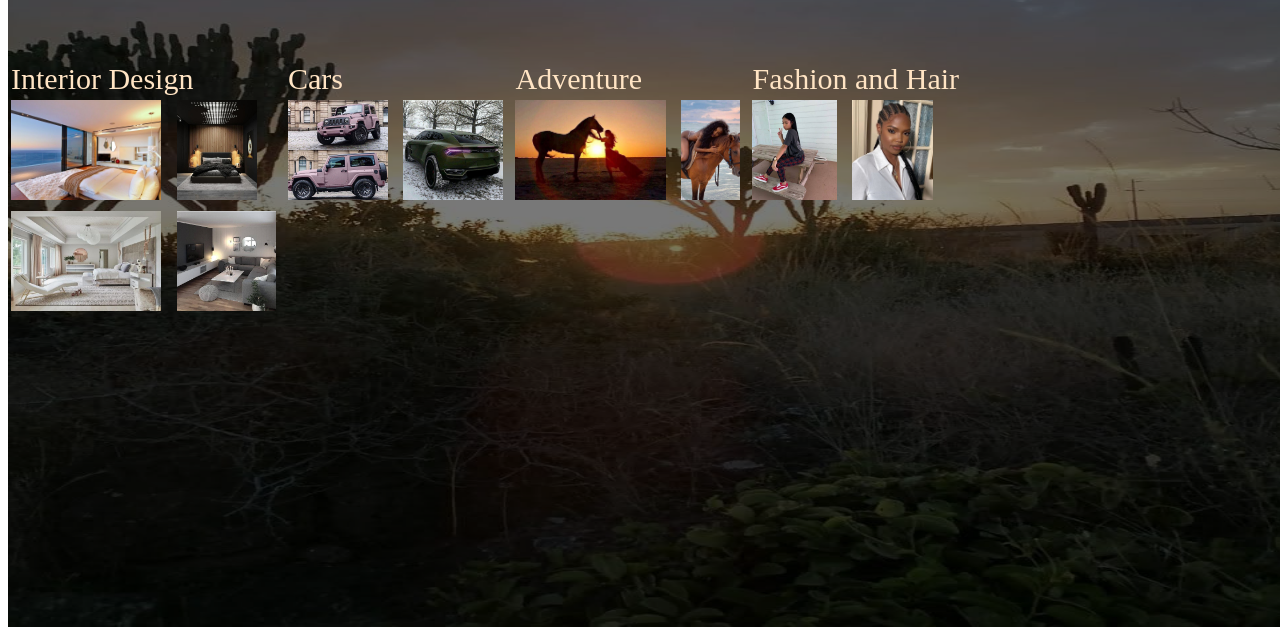
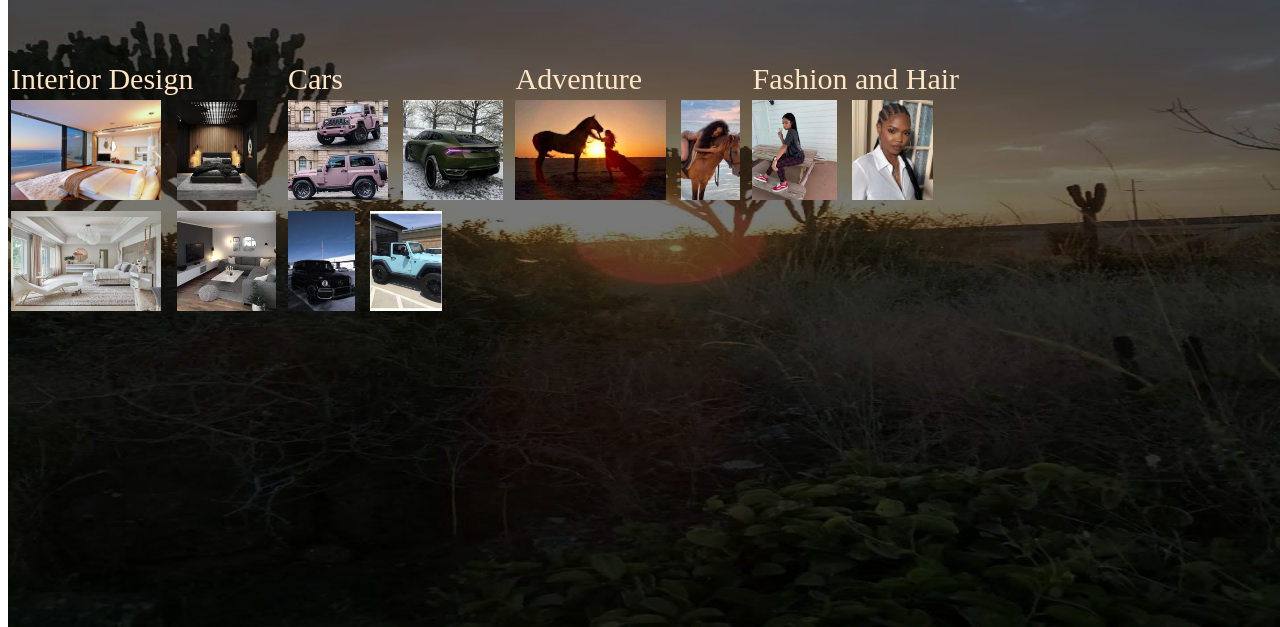
Before and after one commit to Kalaite-P/photography-website, a plain HTML site: page index.html in a window 1280 px wide. Shown: the part 181-808 px from the top of the page. Drawn offline with Linux system fonts and the light colour scheme.

Commit message:
add the second column table data

```diff
--- a/index.html
+++ b/index.html
@@ -46,6 +46,10 @@
                         <img src="images/ID/id3.jpg" alt="" height="100px">
                         <img src="images/ID/id4.jpg" alt="" height="100px">
                     </td>
+                    <td>
+                        <img src="images/cars/car3.jpg" alt="" height="100px">
+                        <img src="images/cars/car4.jpg" alt="" height="100px">
+                    </td>
                 </tr>
             </table>
             </tr>
```
